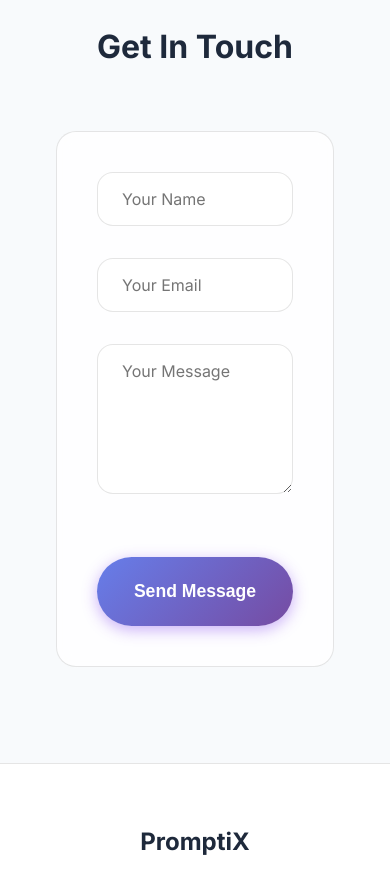
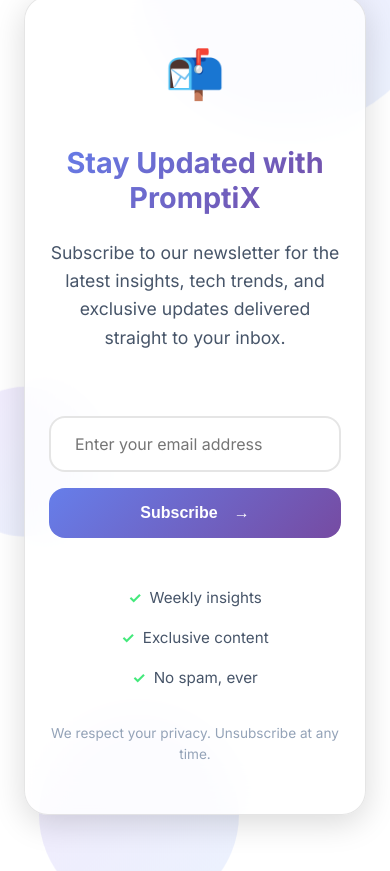
Before and after one commit to Kishorekumarps07/PROMPTIX, a React (Vite) app: page / in a window 390 px wide. Shown: the part 4978-5849 px from the top of the page. Built offline with nearby package versions, Linux system fonts and the light colour scheme; no server answers.

Commit message:
Add newsletter subscription section with email capture

```diff
--- a/src/Home.jsx
+++ b/src/Home.jsx
@@ -4,6 +4,7 @@
 import { useToast } from './ToastContext'
 import Testimonials from './Testimonials'
 import FAQ from './FAQ'
+import Newsletter from './Newsletter'
 import config from './config'
 import './Home.css'
 import './ScrollAnimations.css'
@@ -166,6 +167,9 @@
             {/* FAQ Section */}
             <FAQ />
 
+            {/* Newsletter Section */}
+            <Newsletter />
+
             {/* Contact Section */}
             <section id="contact" className="contact">
                 <div className="container">
--- /dev/null
+++ b/src/Newsletter.css
@@ -0,0 +1,268 @@
+.newsletter-section {
+    padding: var(--spacing-3xl) 0;
+    background: var(--bg-secondary);
+    position: relative;
+    overflow: hidden;
+}
+
+.newsletter-background {
+    position: absolute;
+    top: 0;
+    left: 0;
+    width: 100%;
+    height: 100%;
+    pointer-events: none;
+    z-index: 0;
+}
+
+.newsletter-circle {
+    position: absolute;
+    border-radius: 50%;
+    background: linear-gradient(135deg, rgba(124, 58, 237, 0.1), rgba(59, 130, 246, 0.1));
+    backdrop-filter: blur(5px);
+}
+
+.circle-1 {
+    width: 300px;
+    height: 300px;
+    top: -100px;
+    right: -50px;
+    animation: float 8s ease-in-out infinite;
+}
+
+.circle-2 {
+    width: 200px;
+    height: 200px;
+    bottom: -50px;
+    left: 10%;
+    animation: float 10s ease-in-out infinite reverse;
+}
+
+.circle-3 {
+    width: 150px;
+    height: 150px;
+    top: 50%;
+    left: -50px;
+    animation: float 12s ease-in-out infinite;
+}
+
+@keyframes float {
+
+    0%,
+    100% {
+        transform: translateY(0) rotate(0deg);
+    }
+
+    50% {
+        transform: translateY(-20px) rotate(10deg);
+    }
+}
+
+.newsletter-content {
+    max-width: 700px;
+    margin: 0 auto;
+    text-align: center;
+    position: relative;
+    z-index: 1;
+    background: var(--bg-card);
+    backdrop-filter: blur(20px);
+    border: 1px solid var(--border-color);
+    border-radius: var(--radius-lg);
+    padding: var(--spacing-3xl) var(--spacing-2xl);
+    box-shadow: var(--shadow-lg);
+}
+
+.newsletter-icon {
+    font-size: 4rem;
+    margin-bottom: var(--spacing-md);
+    animation: bounce 2s ease-in-out infinite;
+}
+
+@keyframes bounce {
+
+    0%,
+    100% {
+        transform: translateY(0);
+    }
+
+    50% {
+        transform: translateY(-10px);
+    }
+}
+
+.newsletter-content h2 {
+    font-size: clamp(1.8rem, 4vw, 2.5rem);
+    margin-bottom: var(--spacing-md);
+    background: var(--primary-gradient);
+    -webkit-background-clip: text;
+    -webkit-text-fill-color: transparent;
+    background-clip: text;
+}
+
+.newsletter-description {
+    color: var(--text-secondary);
+    font-size: 1.1rem;
+    line-height: 1.6;
+    margin-bottom: var(--spacing-2xl);
+    max-width: 600px;
+    margin-left: auto;
+    margin-right: auto;
+}
+
+.newsletter-form {
+    margin-bottom: var(--spacing-xl);
+}
+
+.form-wrapper {
+    display: flex;
+    gap: var(--spacing-sm);
+    max-width: 550px;
+    margin: 0 auto;
+}
+
+.newsletter-input {
+    flex: 1;
+    padding: var(--spacing-md) var(--spacing-lg);
+    background: var(--bg-secondary);
+    border: 2px solid var(--border-color);
+    border-radius: var(--radius-md);
+    color: var(--text-primary);
+    font-size: 1rem;
+    transition: all var(--transition-normal);
+}
+
+.newsletter-input:focus {
+    outline: none;
+    border-color: var(--primary-color);
+    background: var(--bg-card-hover);
+    box-shadow: 0 0 0 3px rgba(124, 58, 237, 0.1);
+}
+
+.newsletter-input:disabled {
+    opacity: 0.6;
+    cursor: not-allowed;
+}
+
+.newsletter-btn {
+    padding: var(--spacing-md) var(--spacing-xl);
+    background: var(--primary-gradient);
+    color: white;
+    border: none;
+    border-radius: var(--radius-md);
+    font-weight: 600;
+    font-size: 1rem;
+    cursor: pointer;
+    transition: all var(--transition-normal);
+    display: flex;
+    align-items: center;
+    gap: var(--spacing-sm);
+    white-space: nowrap;
+}
+
+.newsletter-btn:hover:not(:disabled) {
+    transform: translateY(-2px);
+    box-shadow: 0 8px 20px rgba(124, 58, 237, 0.4);
+}
+
+.newsletter-btn:active:not(:disabled) {
+    transform: translateY(0);
+}
+
+.newsletter-btn:disabled {
+    opacity: 0.7;
+    cursor: not-allowed;
+}
+
+.btn-arrow {
+    transition: transform var(--transition-fast);
+}
+
+.newsletter-btn:hover:not(:disabled) .btn-arrow {
+    transform: translateX(5px);
+}
+
+.btn-spinner {
+    width: 16px;
+    height: 16px;
+    border: 2px solid rgba(255, 255, 255, 0.3);
+    border-top-color: white;
+    border-radius: 50%;
+    animation: spin 0.8s linear infinite;
+}
+
+@keyframes spin {
+    to {
+        transform: rotate(360deg);
+    }
+}
+
+.newsletter-features {
+    display: flex;
+    justify-content: center;
+    gap: var(--spacing-xl);
+    margin-bottom: var(--spacing-lg);
+    flex-wrap: wrap;
+}
+
+.feature {
+    display: flex;
+    align-items: center;
+    gap: var(--spacing-xs);
+    color: var(--text-secondary);
+    font-size: 0.95rem;
+}
+
+.feature-icon {
+    color: var(--success-color);
+    font-weight: bold;
+}
+
+.newsletter-privacy {
+    color: var(--text-muted);
+    font-size: 0.85rem;
+    margin: 0;
+}
+
+/* Responsive */
+@media (max-width: 768px) {
+    .newsletter-section {
+        padding: var(--spacing-2xl) 0;
+    }
+
+    .newsletter-content {
+        padding: var(--spacing-2xl) var(--spacing-lg);
+    }
+
+    .form-wrapper {
+        flex-direction: column;
+    }
+
+    .newsletter-btn {
+        justify-content: center;
+        width: 100%;
+    }
+
+    .newsletter-features {
+        flex-direction: column;
+        gap: var(--spacing-sm);
+        align-items: center;
+    }
+}
+
+@media (max-width: 480px) {
+    .newsletter-content {
+        padding: var(--spacing-xl) var(--spacing-md);
+    }
+
+    .newsletter-icon {
+        font-size: 3rem;
+    }
+
+    .newsletter-input {
+        padding: var(--spacing-sm) var(--spacing-md);
+    }
+
+    .newsletter-btn {
+        padding: var(--spacing-sm) var(--spacing-lg);
+    }
+}
--- /dev/null
+++ b/src/Newsletter.jsx
@@ -0,0 +1,118 @@
+import { useState } from 'react';
+import { useToast } from './ToastContext';
+import { useScrollAnimation } from './hooks/useScrollAnimation';
+import './Newsletter.css';
+import './ScrollAnimations.css';
+
+const Newsletter = () => {
+    const toast = useToast();
+    const [email, setEmail] = useState('');
+    const [isSubmitting, setIsSubmitting] = useState(false);
+    const [sectionRef, sectionVisible] = useScrollAnimation();
+
+    const handleSubmit = async (e) => {
+        e.preventDefault();
+
+        if (!email) {
+            toast.error('Please enter your email address');
+            return;
+        }
+
+        // Email validation
+        const emailRegex = /^[^\s@]+@[^\s@]+\.[^\s@]+$/;
+        if (!emailRegex.test(email)) {
+            toast.error('Please enter a valid email address');
+            return;
+        }
+
+        setIsSubmitting(true);
+
+        try {
+            // Simulate API call (replace with actual endpoint)
+            await new Promise(resolve => setTimeout(resolve, 1000));
+
+            // Success
+            toast.success('🎉 Successfully subscribed! Check your inbox for confirmation.');
+            setEmail('');
+        } catch (error) {
+            toast.error('Failed to subscribe. Please try again later.');
+        } finally {
+            setIsSubmitting(false);
+        }
+    };
+
+    return (
+        <section
+            ref={sectionRef}
+            className={`newsletter-section scroll-animate fade-in-up ${sectionVisible ? 'visible' : ''}`}
+        >
+            <div className="newsletter-background">
+                <div className="newsletter-circle circle-1"></div>
+                <div className="newsletter-circle circle-2"></div>
+                <div className="newsletter-circle circle-3"></div>
+            </div>
+
+            <div className="container">
+                <div className="newsletter-content">
+                    <div className="newsletter-icon">📬</div>
+                    <h2>Stay Updated with PromptiX</h2>
+                    <p className="newsletter-description">
+                        Subscribe to our newsletter for the latest insights, tech trends,
+                        and exclusive updates delivered straight to your inbox.
+                    </p>
+
+                    <form onSubmit={handleSubmit} className="newsletter-form">
+                        <div className="form-wrapper">
+                            <input
+                                type="email"
+                                placeholder="Enter your email address"
+                                value={email}
+                                onChange={(e) => setEmail(e.target.value)}
+                                className="newsletter-input"
+                                disabled={isSubmitting}
+                            />
+                            <button
+                                type="submit"
+                                className="newsletter-btn"
+                                disabled={isSubmitting}
+                            >
+                                {isSubmitting ? (
+                                    <>
+                                        <span className="btn-spinner"></span>
+                                        Subscribing...
+                                    </>
+                                ) : (
+                                    <>
+                                        Subscribe
+                                        <span className="btn-arrow">→</span>
+                                    </>
+                                )}
+                            </button>
+                        </div>
+                    </form>
+
+                    <div className="newsletter-features">
+                        <div className="feature">
+                            <span className="feature-icon">✓</span>
+                            <span>Weekly insights</span>
+                        </div>
+                        <div className="feature">
+                            <span className="feature-icon">✓</span>
+                            <span>Exclusive content</span>
+                        </div>
+                        <div className="feature">
+                            <span className="feature-icon">✓</span>
+                            <span>No spam, ever</span>
+                        </div>
+                    </div>
+
+                    <p className="newsletter-privacy">
+                        We respect your privacy. Unsubscribe at any time.
+                    </p>
+                </div>
+            </div>
+        </section>
+    );
+};
+
+export default Newsletter;
```
